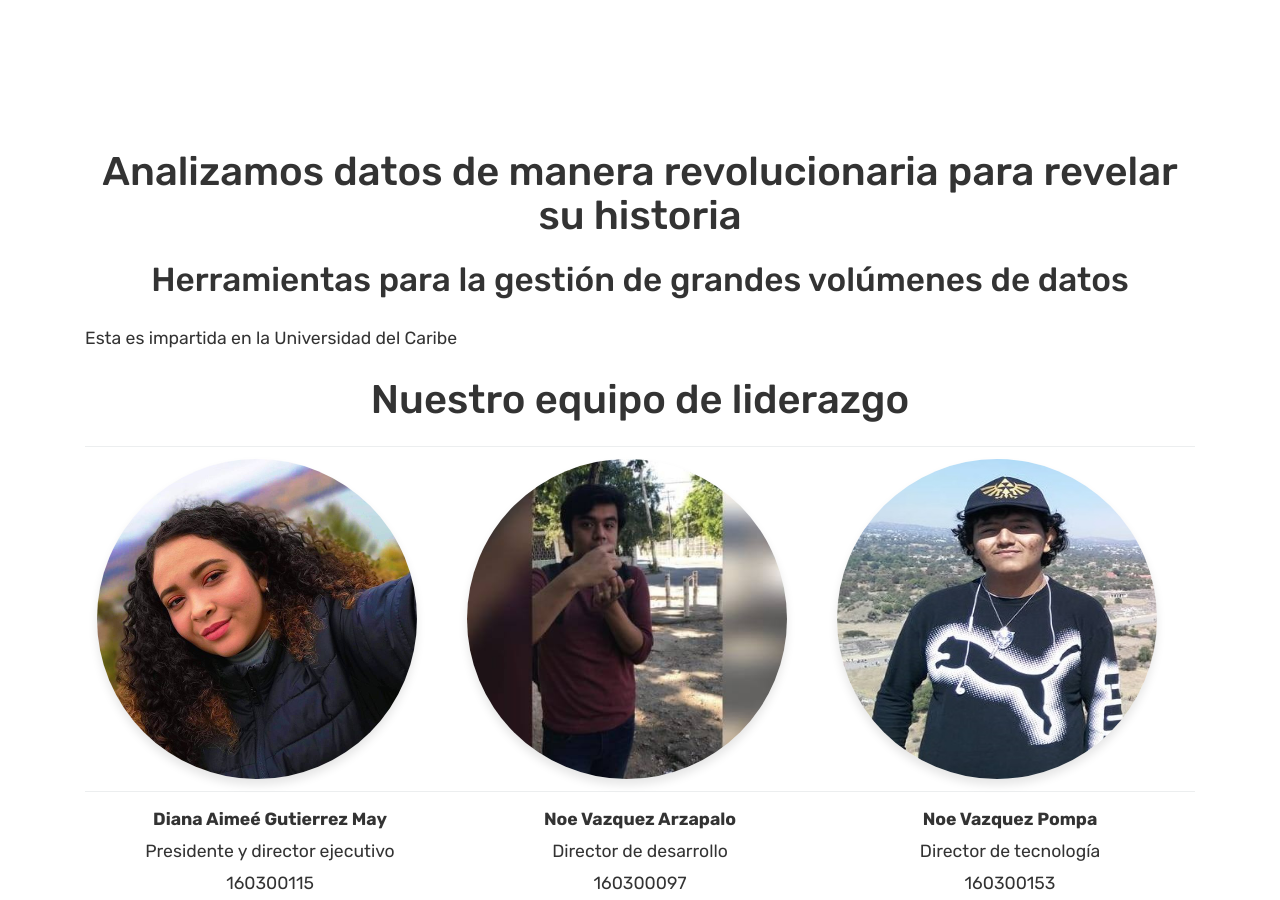
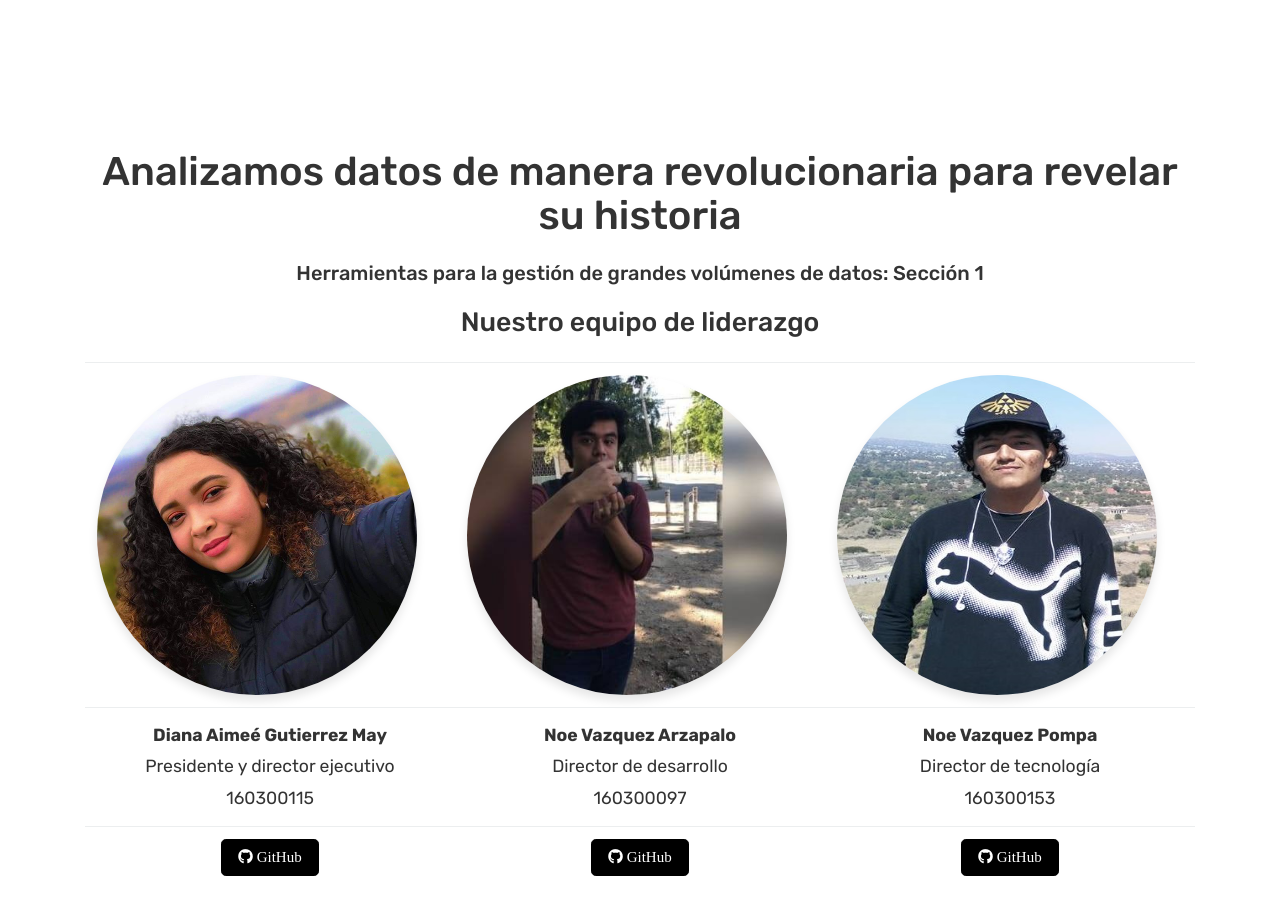
Before and after one commit to Famvazpom/apolo-n2a, a Jekyll site: the page built from about.html, in a window 1280 px wide and 900 px high, scrolled down 979 px. Built offline with Jekyll 4.4.1, drawn with Linux system fonts in a browser that asks for light colours; nearby versions of some CDN libraries.

Commit message:
Cambios: about

```diff
--- a/about.html
+++ b/about.html
@@ -21,12 +21,12 @@
 </p>
 
 <p>
-  <h2 style="font-size:25pt; text-align:center"> Herramientas para la gestión de grandes volúmenes de datos
-  </h2>
-<p>
-Esta es impartida en la Universidad del Caribe
+  <h3 style="font-size:15pt; text-align:center">
+    Herramientas para la gestión de grandes volúmenes de datos: Sección 1
+  </h3>
+</p>
 
-<p><h3 style="font-size:30pt; text-align:center" >Nuestro equipo de liderazgo </h3></p>
+<p><h3 style="font-size:20pt; text-align:center" >Nuestro equipo de liderazgo </h3></p>
 
 <table class='table mr-auto ml-auto'>
   <tbody>
```
